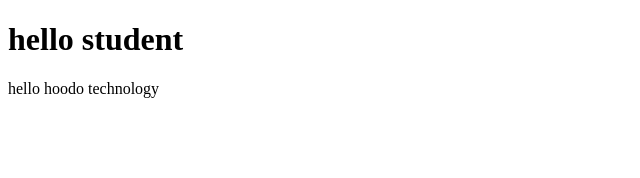
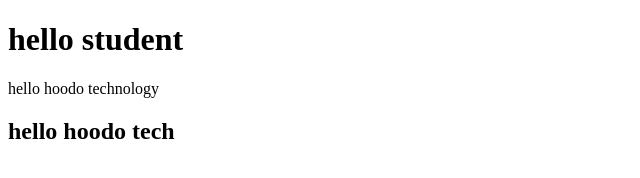
Before and after one commit to hoodo-tech/web-app, a plain HTML site: page index.html in a window 1280 px wide. Shown: the whole page, without its empty margins (0-640 px from the left). Drawn offline with Linux system fonts and the light colour scheme.

Commit message:
added h2 tag

```diff
--- a/index.html
+++ b/index.html
@@ -8,6 +8,7 @@
 <body>
     <h1>hello student </h1>
     <p>hello hoodo technology</p>
+    <h2>hello hoodo tech</h2>
 
 
 </body>
```
